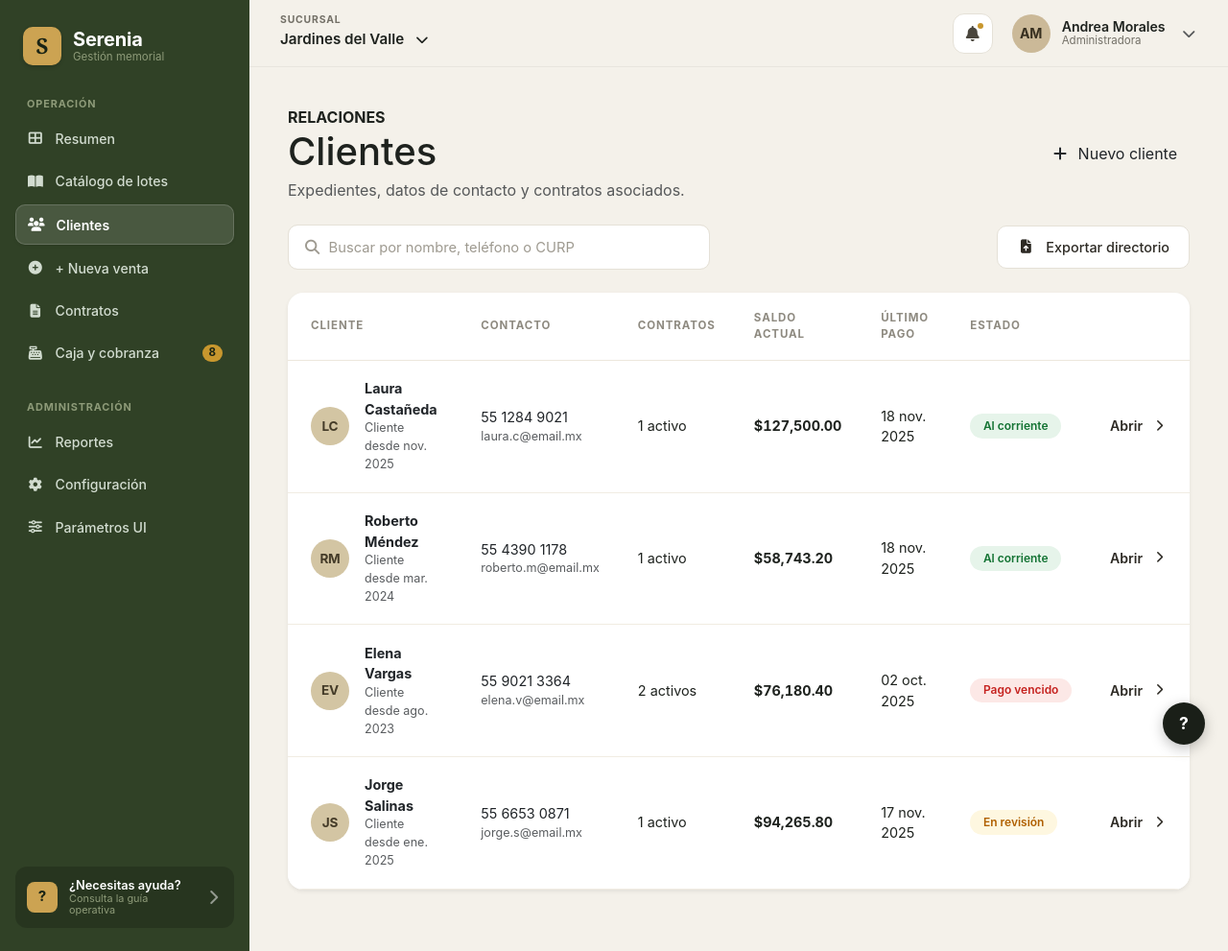
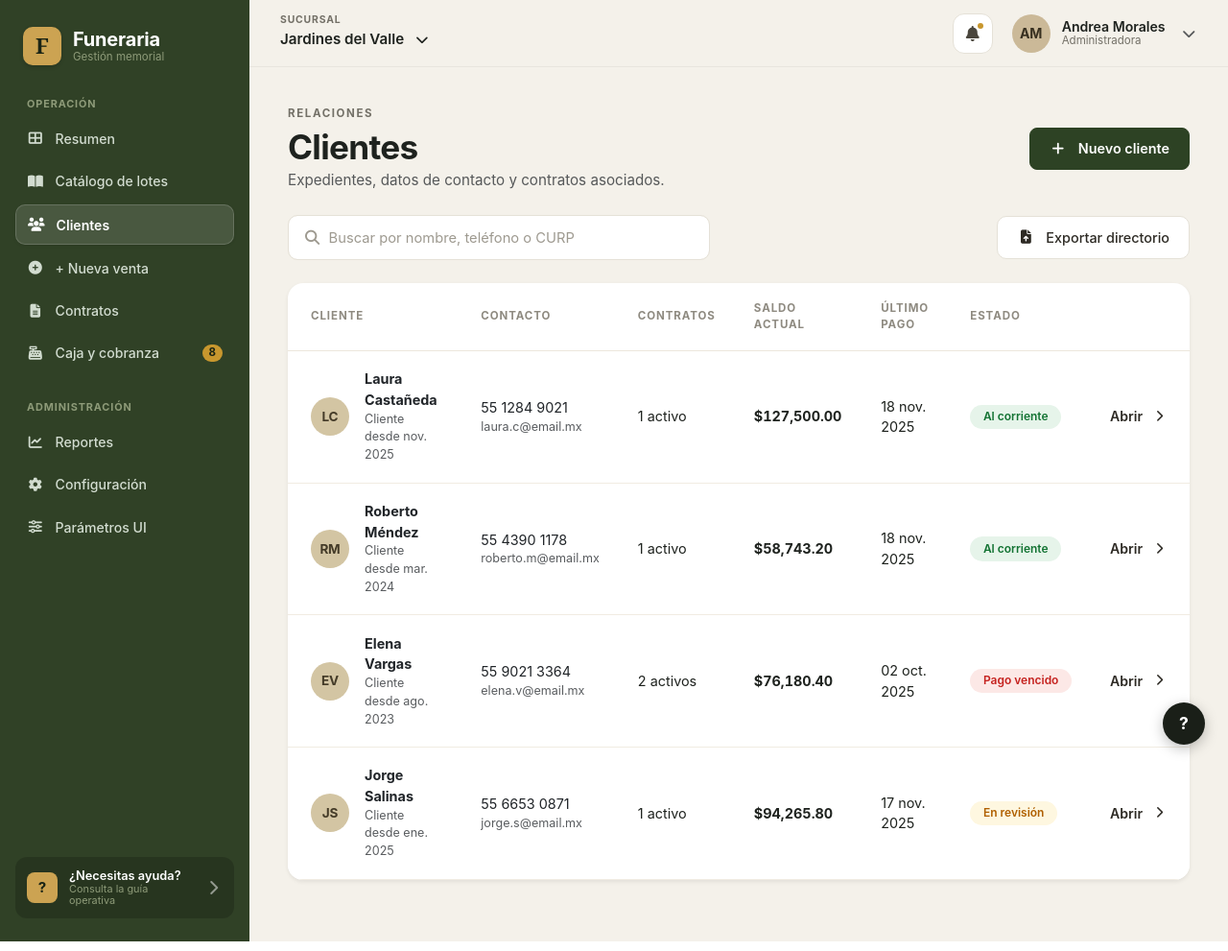
Before and after one commit to Riguidix/SistemaFuneraria, an ASP.NET Core app: page /Clientes in a window 1280 px wide. Shown: the whole page at 96% size. Run offline with ASP.NET Core 8, Linux system fonts and the light colour scheme; some libraries are stand-ins or nearby versions.

Commit message:
refactor(web): estandariza nomenclatura e identidad visual a funeraria

```diff
--- a/src/SistemaFuneraria.Web/Pages/Clientes/Index.cshtml
+++ b/src/SistemaFuneraria.Web/Pages/Clientes/Index.cshtml
@@ -5,15 +5,15 @@
 }
 
 <!-- Encabezado de Página -->
-<div class="serenia-page-header d-flex flex-column flex-md-row justify-content-between align-items-start align-items-md-center gap-3 mb-4">
+<div class="funeraria-page-header d-flex flex-column flex-md-row justify-content-between align-items-start align-items-md-center gap-3 mb-4">
     <div>
-        <span class="serenia-kicker text-uppercase fw-bold">RELACIONES</span>
-        <h1 class="serenia-page-title mb-1">Clientes</h1>
-        <p class="serenia-page-subtitle text-muted mb-0">Expedientes, datos de contacto y contratos asociados.</p>
+        <span class="funeraria-kicker text-uppercase fw-bold">RELACIONES</span>
+        <h1 class="funeraria-page-title mb-1">Clientes</h1>
+        <p class="funeraria-page-subtitle text-muted mb-0">Expedientes, datos de contacto y contratos asociados.</p>
     </div>
     <div>
         <button type="button"
-                class="btn btn-serenia-primary"
+                class="btn btn-funeraria-primary"
                 data-bs-toggle="modal"
                 data-bs-target="#modalNuevoCliente">
             <i class="fa-solid fa-plus me-1" aria-hidden="true"></i>
@@ -23,12 +23,12 @@
 </div>
 
 <!-- Barra de Herramientas: Búsqueda Reactiva y Exportar Directorio -->
-<div class="serenia-toolbar mb-4">
-    <div class="serenia-search-box flex-grow-1">
-        <i class="fa-solid fa-magnifying-glass serenia-search-icon" aria-hidden="true"></i>
+<div class="funeraria-toolbar mb-4">
+    <div class="funeraria-search-box flex-grow-1">
+        <i class="fa-solid fa-magnifying-glass funeraria-search-icon" aria-hidden="true"></i>
         <input type="text"
                id="inputBuscarClientes"
-               class="form-control serenia-search-input"
+               class="form-control funeraria-search-input"
                placeholder="Buscar por nombre, teléfono o CURP"
                autocomplete="off"
                aria-label="Buscar clientes" />
@@ -44,10 +44,10 @@
     </div>
 </div>
 
-<!-- Card Contenedor: Tabla de Clientes Serenia (Fiel a Figma) -->
-<div class="serenia-table-card card border-0 shadow-sm rounded-4 overflow-hidden mb-4">
+<!-- Card Contenedor: Tabla de Clientes Funeraria (Fiel a Figma) -->
+<div class="funeraria-table-card card border-0 shadow-sm rounded-4 overflow-hidden mb-4">
     <div class="table-responsive">
-        <table class="table serenia-table align-middle mb-0" id="tablaClientes">
+        <table class="table funeraria-table align-middle mb-0" id="tablaClientes">
             <thead>
                 <tr>
                     <th scope="col" class="ps-4">CLIENTE</th>
@@ -64,7 +64,7 @@
                 <tr data-curp="CAL951118MDFRR01">
                     <td class="ps-4">
                         <div class="d-flex align-items-center gap-3">
-                            <div class="avatar-serenia" aria-hidden="true">LC</div>
+                            <div class="avatar-funeraria" aria-hidden="true">LC</div>
                             <div>
                                 <div class="fw-bold text-dark">Laura Castañeda</div>
                                 <div class="text-muted small">Cliente desde nov. 2025</div>
@@ -82,7 +82,7 @@
                         <span class="badge badge-estado badge-al-corriente">Al corriente</span>
                     </td>
                     <td class="text-end pe-4">
-                        <a href="#" class="serenia-action-link" onclick="return false;" title="Abrir expediente de Laura Castañeda">
+                        <a href="#" class="funeraria-action-link" onclick="return false;" title="Abrir expediente de Laura Castañeda">
                             <span>Abrir</span>
                             <i class="fa-solid fa-chevron-right ms-1 small" aria-hidden="true"></i>
                         </a>
@@ -93,7 +93,7 @@
                 <tr data-curp="MER920315HDFNN02">
                     <td class="ps-4">
                         <div class="d-flex align-items-center gap-3">
-                            <div class="avatar-serenia" aria-hidden="true">RM</div>
+                            <div class="avatar-funeraria" aria-hidden="true">RM</div>
                             <div>
                                 <div class="fw-bold text-dark">Roberto Méndez</div>
                                 <div class="text-muted small">Cliente desde mar. 2024</div>
@@ -111,7 +111,7 @@
                         <span class="badge badge-estado badge-al-corriente">Al corriente</span>
                     </td>
                     <td class="text-end pe-4">
-                        <a href="#" class="serenia-action-link" onclick="return false;" title="Abrir expediente de Roberto Méndez">
+                        <a href="#" class="funeraria-action-link" onclick="return false;" title="Abrir expediente de Roberto Méndez">
                             <span>Abrir</span>
                             <i class="fa-solid fa-chevron-right ms-1 small" aria-hidden="true"></i>
                         </a>
@@ -122,7 +122,7 @@
                 <tr data-curp="VAE880820MDFRR03">
                     <td class="ps-4">
                         <div class="d-flex align-items-center gap-3">
-                            <div class="avatar-serenia" aria-hidden="true">EV</div>
+                            <div class="avatar-funeraria" aria-hidden="true">EV</div>
                             <div>
                                 <div class="fw-bold text-dark">Elena Vargas</div>
                                 <div class="text-muted small">Cliente desde ago. 2023</div>
@@ -140,7 +140,7 @@
                         <span class="badge badge-estado badge-pago-vencido">Pago vencido</span>
                     </td>
                     <td class="text-end pe-4">
-                        <a href="#" class="serenia-action-link" onclick="return false;" title="Abrir expediente de Elena Vargas">
+                        <a href="#" class="funeraria-action-link" onclick="return false;" title="Abrir expediente de Elena Vargas">
                             <span>Abrir</span>
                             <i class="fa-solid fa-chevron-right ms-1 small" aria-hidden="true"></i>
                         </a>
@@ -151,7 +151,7 @@
                 <tr data-curp="SAJ900110HDFLL04">
                     <td class="ps-4">
                         <div class="d-flex align-items-center gap-3">
-                            <div class="avatar-serenia" aria-hidden="true">JS</div>
+                            <div class="avatar-funeraria" aria-hidden="true">JS</div>
                             <div>
                                 <div class="fw-bold text-dark">Jorge Salinas</div>
                                 <div class="text-muted small">Cliente desde ene. 2025</div>
@@ -169,7 +169,7 @@
                         <span class="badge badge-estado badge-en-revision">En revisión</span>
                     </td>
                     <td class="text-end pe-4">
-                        <a href="#" class="serenia-action-link" onclick="return false;" title="Abrir expediente de Jorge Salinas">
+                        <a href="#" class="funeraria-action-link" onclick="return false;" title="Abrir expediente de Jorge Salinas">
                             <span>Abrir</span>
                             <i class="fa-solid fa-chevron-right ms-1 small" aria-hidden="true"></i>
                         </a>
--- a/src/SistemaFuneraria.Web/Pages/Shared/_Layout.cshtml
+++ b/src/SistemaFuneraria.Web/Pages/Shared/_Layout.cshtml
@@ -3,100 +3,100 @@
 <head>
     <meta charset="utf-8" />
     <meta name="viewport" content="width=device-width, initial-scale=1.0" />
-    <title>@ViewData["Title"] - Serenia Gestión Memorial</title>
+    <title>@ViewData["Title"] - Funeraria</title>
     <!-- Bootstrap 5.3.8 (RNF-06) -->
     <link rel="stylesheet" href="https://cdn.jsdelivr.net/npm/bootstrap@5.3.8/dist/css/bootstrap.min.css" onerror="this.onerror=null;this.href='/lib/bootstrap/dist/css/bootstrap.min.css';" />
     <!-- CDN de Font Awesome (SF-020) -->
     <link rel="stylesheet" href="https://cdnjs.cloudflare.com/ajax/libs/font-awesome/7.3.1/css/all.min.css" integrity="sha512-QeR2VH+lsBE5LSAe1Q5EnTBbe7XTBubt8dG93Y7gidSgdMCr8nVqKcfKAMyN96SV8KDbZVTDXChatu5G2KQGzg==" crossorigin="anonymous" referrerpolicy="no-referrer">
     <link rel="stylesheet" href="https://cdnjs.cloudflare.com/ajax/libs/font-awesome/6.5.2/css/all.min.css" />
-    <!-- Hoja de estilos del tema memorial Serenia (SF-019 / SF-020) -->
+    <!-- Hoja de estilos del tema Funeraria (SF-019 / SF-020) -->
     <link rel="stylesheet" href="~/css/funeraria-theme.css" asp-append-version="true" />
     <link rel="stylesheet" href="~/css/site.css" asp-append-version="true" />
 </head>
-<body class="funeraria-app serenia-app">
-    <div class="funeraria-wrapper serenia-wrapper">
+<body class="funeraria-app">
+    <div class="funeraria-wrapper">
         <!-- ==========================================
-             SIDEBAR LATERAL MEMORIAL (CAPA 1)
+             SIDEBAR LATERAL FUNERARIA (CAPA 1)
              ========================================== -->
-        <aside class="funeraria-sidebar serenia-sidebar" aria-label="Navegación principal Serenia">
+        <aside class="funeraria-sidebar" aria-label="Navegación principal Funeraria">
             <div>
-                <!-- Logotipo e Identidad de Marca Serenia -->
-                <a href="/Clientes" class="funeraria-brand serenia-brand mb-3">
-                    <div class="funeraria-brand-icon serenia-brand-icon" aria-hidden="true">S</div>
+                <!-- Logotipo e Identidad de Marca Funeraria -->
+                <a href="/Clientes" class="funeraria-brand mb-3">
+                    <div class="funeraria-brand-icon" aria-hidden="true">F</div>
                     <div>
-                        <div class="funeraria-brand-title serenia-brand-title">Serenia</div>
-                        <div class="funeraria-brand-subtitle serenia-brand-subtitle">Gestión memorial</div>
+                        <div class="funeraria-brand-title">Funeraria</div>
+                        <div class="funeraria-brand-subtitle">Gestión memorial</div>
                     </div>
                 </a>
 
                 <!-- SECCIÓN: OPERACIÓN -->
-                <div class="funeraria-nav-section-title serenia-nav-section-title">OPERACIÓN</div>
-                <ul class="funeraria-nav-list serenia-nav-list" role="navigation">
+                <div class="funeraria-nav-section-title">OPERACIÓN</div>
+                <ul class="funeraria-nav-list" role="navigation">
                     <!-- 1. Resumen (Inerte) -->
                     <li>
-                        <a href="#" class="funeraria-nav-item serenia-nav-item inert" onclick="return false;" title="Resumen (No navegable)">
+                        <a href="#" class="funeraria-nav-item inert" onclick="return false;" title="Resumen (No navegable)">
                             <i class="fa-solid fa-table-cells-large fa-fw" aria-hidden="true"></i>
                             <span>Resumen</span>
                         </a>
                     </li>
                     <!-- 2. Catálogo de lotes (Inerte) -->
                     <li>
-                        <a href="#" class="funeraria-nav-item serenia-nav-item inert" onclick="return false;" title="Catálogo de lotes (No navegable)">
+                        <a href="#" class="funeraria-nav-item inert" onclick="return false;" title="Catálogo de lotes (No navegable)">
                             <i class="fa-solid fa-book-open fa-fw" aria-hidden="true"></i>
                             <span>Catálogo de lotes</span>
                         </a>
                     </li>
                     <!-- 3. Clientes (ÚNICO ACTIVO Y FUNCIONAL) -->
                     <li>
-                        <a href="/Clientes" class="funeraria-nav-item serenia-nav-item active" aria-current="page">
+                        <a href="/Clientes" class="funeraria-nav-item active" aria-current="page">
                             <i class="fa-solid fa-users fa-fw" aria-hidden="true"></i>
                             <span>Clientes</span>
                         </a>
                     </li>
                     <!-- 4. + Nueva venta (Inerte) -->
                     <li>
-                        <a href="#" class="funeraria-nav-item serenia-nav-item inert" onclick="return false;" title="Nueva venta (No navegable)">
+                        <a href="#" class="funeraria-nav-item inert" onclick="return false;" title="Nueva venta (No navegable)">
                             <i class="fa-solid fa-circle-plus fa-fw" aria-hidden="true"></i>
                             <span>+ Nueva venta</span>
                         </a>
                     </li>
                     <!-- 5. Contratos (Inerte) -->
                     <li>
-                        <a href="#" class="funeraria-nav-item serenia-nav-item inert" onclick="return false;" title="Contratos (No navegable)">
+                        <a href="#" class="funeraria-nav-item inert" onclick="return false;" title="Contratos (No navegable)">
                             <i class="fa-solid fa-file-lines fa-fw" aria-hidden="true"></i>
                             <span>Contratos</span>
                         </a>
                     </li>
                     <!-- 6. Caja y cobranza (Inerte + Badge Dorado "8") -->
                     <li>
-                        <a href="#" class="funeraria-nav-item serenia-nav-item inert" onclick="return false;" title="Caja y cobranza (No navegable)">
+                        <a href="#" class="funeraria-nav-item inert" onclick="return false;" title="Caja y cobranza (No navegable)">
                             <i class="fa-solid fa-cash-register fa-fw" aria-hidden="true"></i>
                             <span>Caja y cobranza</span>
-                            <span class="funeraria-badge-gold serenia-badge-gold">8</span>
+                            <span class="funeraria-badge-gold">8</span>
                         </a>
                     </li>
                 </ul>
 
                 <!-- SECCIÓN: ADMINISTRACIÓN -->
-                <div class="funeraria-nav-section-title serenia-nav-section-title">ADMINISTRACIÓN</div>
-                <ul class="funeraria-nav-list serenia-nav-list" role="navigation">
+                <div class="funeraria-nav-section-title">ADMINISTRACIÓN</div>
+                <ul class="funeraria-nav-list" role="navigation">
                     <!-- 7. Reportes (Inerte) -->
                     <li>
-                        <a href="#" class="funeraria-nav-item serenia-nav-item inert" onclick="return false;" title="Reportes (No navegable)">
+                        <a href="#" class="funeraria-nav-item inert" onclick="return false;" title="Reportes (No navegable)">
                             <i class="fa-solid fa-chart-line fa-fw" aria-hidden="true"></i>
                             <span>Reportes</span>
                         </a>
                     </li>
                     <!-- 8. Configuración (Inerte) -->
                     <li>
-                        <a href="#" class="funeraria-nav-item serenia-nav-item inert" onclick="return false;" title="Configuración (No navegable)">
+                        <a href="#" class="funeraria-nav-item inert" onclick="return false;" title="Configuración (No navegable)">
                             <i class="fa-solid fa-gear fa-fw" aria-hidden="true"></i>
                             <span>Configuración</span>
                         </a>
                     </li>
                     <!-- 9. Parámetros UI (Inerte) -->
                     <li>
-                        <a href="#" class="funeraria-nav-item serenia-nav-item inert" onclick="return false;" title="Parámetros UI (No navegable)">
+                        <a href="#" class="funeraria-nav-item inert" onclick="return false;" title="Parámetros UI (No navegable)">
                             <i class="fa-solid fa-sliders fa-fw" aria-hidden="true"></i>
                             <span>Parámetros UI</span>
                         </a>
@@ -106,11 +106,11 @@
 
             <!-- Pie de Sidebar: Tarjeta Visual de Soporte -->
             <div>
-                <a href="#" class="funeraria-support-card serenia-support-card" onclick="return false;" title="Guía operativa y soporte memorial">
-                    <div class="funeraria-support-icon serenia-support-icon">?</div>
+                <a href="#" class="funeraria-support-card" onclick="return false;" title="Guía operativa y soporte Funeraria">
+                    <div class="funeraria-support-icon">?</div>
                     <div>
-                        <div class="funeraria-support-title serenia-support-title">¿Necesitas ayuda?</div>
-                        <div class="funeraria-support-sub serenia-support-sub">Consulta la guía operativa</div>
+                        <div class="funeraria-support-title">¿Necesitas ayuda?</div>
+                        <div class="funeraria-support-sub">Consulta la guía operativa</div>
                     </div>
                     <i class="fa-solid fa-chevron-right ms-auto text-white-50" aria-hidden="true"></i>
                 </a>
@@ -120,32 +120,32 @@
         <!-- ==========================================
              ÁREA PRINCIPAL DE CONTENIDO (CAPA 1)
              ========================================== -->
-        <div class="funeraria-main-container serenia-main-container">
-            <!-- Top Navbar Serenia -->
-            <header class="funeraria-top-navbar serenia-top-navbar" role="banner">
+        <div class="funeraria-main-container">
+            <!-- Top Navbar Funeraria -->
+            <header class="funeraria-top-navbar" role="banner">
                 <!-- Selector de Sucursal -->
-                <div class="funeraria-branch-picker serenia-branch-picker">
-                    <span class="funeraria-branch-kicker serenia-branch-kicker">SUCURSAL</span>
-                    <div class="funeraria-branch-selector serenia-branch-selector" title="Cambiar sucursal">
+                <div class="funeraria-branch-picker">
+                    <span class="funeraria-branch-kicker">SUCURSAL</span>
+                    <div class="funeraria-branch-selector" title="Cambiar sucursal">
                         <span>Jardines del Valle</span>
                         <i class="fa-solid fa-chevron-down ms-1 small" aria-hidden="true"></i>
                     </div>
                 </div>
 
                 <!-- Notificaciones y Perfil de Usuario -->
-                <div class="funeraria-top-actions serenia-top-actions">
+                <div class="funeraria-top-actions">
                     <!-- Campana de notificaciones con badge -->
-                    <a href="#" class="funeraria-btn-icon-capsule serenia-btn-icon-capsule" onclick="return false;" aria-label="Notificaciones" title="Notificaciones (1 nueva)">
+                    <a href="#" class="funeraria-btn-icon-capsule" onclick="return false;" aria-label="Notificaciones" title="Notificaciones (1 nueva)">
                         <i class="fa-solid fa-bell" aria-hidden="true"></i>
-                        <span class="funeraria-notification-dot serenia-notification-dot" aria-hidden="true"></span>
+                        <span class="funeraria-notification-dot" aria-hidden="true"></span>
                     </a>
 
-                    <!-- Perfil de Usuario Serenia -->
-                    <div class="funeraria-user-profile serenia-user-profile" title="Perfil de usuario">
-                        <div class="funeraria-avatar-am serenia-avatar-am" aria-hidden="true">AM</div>
+                    <!-- Perfil de Usuario Funeraria -->
+                    <div class="funeraria-user-profile" title="Perfil de usuario">
+                        <div class="funeraria-avatar-am" aria-hidden="true">AM</div>
                         <div>
-                            <div class="funeraria-user-name serenia-user-name">Andrea Morales</div>
-                            <div class="funeraria-user-role serenia-user-role">Administradora</div>
+                            <div class="funeraria-user-name">Andrea Morales</div>
+                            <div class="funeraria-user-role">Administradora</div>
                         </div>
                         <i class="fa-solid fa-chevron-down ms-1 text-muted small" aria-hidden="true"></i>
                     </div>
@@ -153,7 +153,7 @@
             </header>
 
             <!-- Cuerpo Principal / Vistas de Razor Pages -->
-            <main role="main" class="funeraria-page-body serenia-page-body">
+            <main role="main" class="funeraria-page-body">
                 @if (TempData["MensajeExito"] != null)
                 {
                     <div class="alert alert-success alert-dismissible fade show border-0 rounded-3 shadow-sm mb-4" role="alert">
@@ -175,12 +175,12 @@
     </div>
 
     <!-- Botón Flotante de Ayuda Rápida (Esquina inferior derecha) -->
-    <a href="#" class="funeraria-fab-help serenia-fab-help" onclick="return false;" title="Ayuda y soporte memorial" aria-label="Ayuda">
+    <a href="#" class="funeraria-fab-help" onclick="return false;" title="Ayuda y soporte Funeraria" aria-label="Ayuda">
         ?
     </a>
 
     <!-- Bootstrap 5.3.8 Bundle JS -->
-    <script src="https://cdn.jsdelivr.net/npm/bootstrap@5.3.8/dist/js/bootstrap.bundle.min.js" onerror="this.onerror=null;this.src='/lib/bootstrap/dist/css/bootstrap.min.css';"></script>
+    <script src="https://cdn.jsdelivr.net/npm/bootstrap@5.3.8/dist/js/bootstrap.bundle.min.js" onerror="this.onerror=null;this.src='/lib/bootstrap/dist/js/bootstrap.bundle.min.js';"></script>
     <script src="~/js/site.js" asp-append-version="true"></script>
 
     @await RenderSectionAsync("Scripts", required: false)
--- a/src/SistemaFuneraria.Web/wwwroot/css/serenia-theme.css
+++ /dev/null
@@ -1 +0,0 @@
-@import url('funeraria-theme.css');
```
